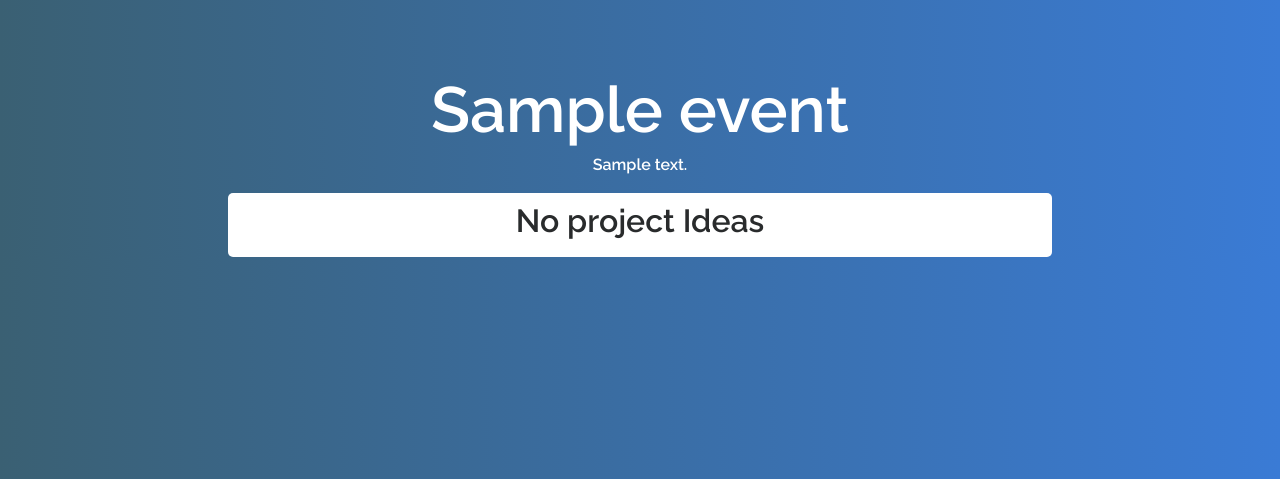
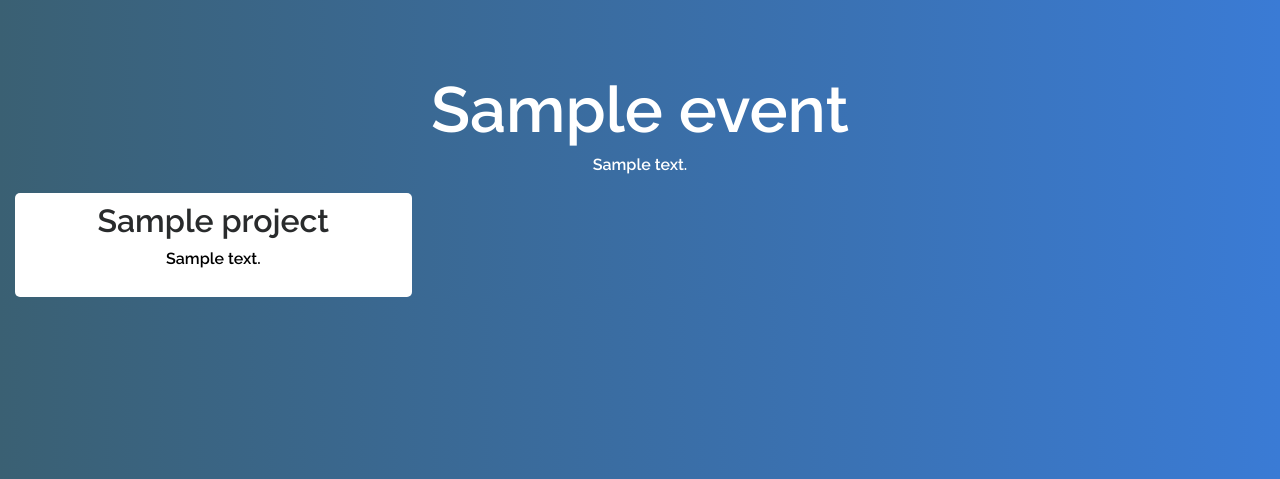
Before and after one commit to NathanFuller/groupatize-us, a Django app: page /mainapp/event/1 in a window 1280 px wide. Shown: the part 54-533 px from the top of the page. Run offline with Django 3.2, Linux system fonts and the light colour scheme; tables that the repository leaves empty hold one stand-in row (values such as "Sample post"); some libraries are stand-ins or nearby versions.

Commit message:
Changed models so events user created are no longer a CSV, same with project associated with an event

```diff
--- a/mainApp/models.py
+++ b/mainApp/models.py
@@ -11,7 +11,6 @@ class User(models.Model):
 	account = models.BooleanField(default=False)
 	password = models.CharField(max_length=260, default="")
 	salt = models.CharField(max_length=70, default="")
-	org_Events = models.CharField(max_length=2000, default="")
 	part_Events = models.CharField(max_length=2000, default="")
 
 	def join_event(self, event_ID):
@@ -52,12 +51,10 @@ class User(models.Model):
 
 	# get all the events the user has created in list form
 	def get_organized_events(self):
-		return self.org_Events.split(",")[1:]
+		return Event.objects.filter(organizer=self)
 
 	def __str__(self):
 		return self.name
-
-
 
 
 
@@ -70,7 +67,6 @@ class Event(models.Model):
 	allow_projects = models.BooleanField(default=True)
 	allow_voting = models.BooleanField(default=True)
 	participants = models.CharField(max_length=2000, default="")
-	project_ideas = models.CharField(max_length=2000, default="")
 	groups = models.CharField(max_length=2000, default="")
 
 	# add participant to CSV
@@ -82,17 +78,22 @@ class Event(models.Model):
 	def get_participants(self):
 		return self.participants.split(",")[1:]
 
+	# remove a participant from the list
+	def remove_participant(self, user):
+		participants = self.get_participants(self).remove(str(user))
+		self.participants = ','.join(participants)
+		self.save()
+
 	# add new project idea to CSV
 	def add_project_idea(self, name, description, user):
 		self.save()
 		project_idea = Project(name=name, description=description, proposer=user, event=self)
 		project_idea.save()
-		self.project_ideas = self.project_ideas + "," + str(project_idea.pk)
-		self.save()
 
 	# get project ideas as list
 	def get_project_ideas(self):
-		return self.project_ideas.split(",")[1:]
+		return Project.objects.filter(event=self)
+
 
 	# make a hash to use as ID
 	def encodeID(num, alphabet="23456789abcdefghijkmnpqrstuvwxyzABCDEFGHJKLMNPQRSTUVWXYZ"):
@@ -105,7 +106,6 @@ class Event(models.Model):
 	        arr.append(alphabet[rem])
 	    arr.reverse()
 	    return ''.join(arr)
-
 
 
 	def __str__(self):
--- a/mainApp/templates/mainApp/event.html
+++ b/mainApp/templates/mainApp/event.html
@@ -146,7 +146,7 @@
 		    	<div class="modal-dialog modal-md" role="dialog">
 		    		<div class="modal-content">
 		    			<div class="modal-body text-center">
-							<form action="#" method="post">
+							<form action="{% url 'edit_project' %}" method="post">
 								{% csrf_token %}
 								<button type="button" class="close" data-dismiss="modal">&times;</button>
 								<h3>Edit Project</h3>
@@ -155,13 +155,15 @@
 								<div class="container-fluid">
 									<div class="row">
 										<div class="col-lg-6">
-											<button type="submit" name="editProject" class="btn btn-primary">Submit Changes</button>
+											<button type="submit" name="submit_type" value="edit" class="btn btn-primary">Submit Changes</button>
 										</div>
 										<div class="col-lg-6">
-											<button type="submit" name="deleteProject" class="btn btn-danger">Delete Project</button>
+											<button type="submit" name="submit_type" value="delete" class="btn btn-danger">Delete Project</button>
 										</div>
 									</div>
 								</div>
+								<input type="hidden" name="projectID" value="{{project.pk}}">
+								<input type="hidden" name="event_id" value="{{event_id}}">
 							</form>
 		    			</div>
 		    		</div>
--- a/mainApp/urls.py
+++ b/mainApp/urls.py
@@ -8,6 +8,7 @@ urlpatterns = [
 	url(r'^signup/', views.create_account, name='create_account'),
 	url(r'^create/createEvent/', views.create_event, name='create_event'),
 	url(r'^create/', views.redir_create_event_page, name='create_event_page'),
+	url(r'^event/editProject', views.edit_project_idea, name='edit_project'),
 	url(r'^event/(?P<event_id>[0-9]+$)', views.event_page, name='event_page'),
 	url(r'^dashboard/', views.dashboard_page, name='dashboard_page')
 ]
--- a/mainApp/views.py
+++ b/mainApp/views.py
@@ -167,14 +167,7 @@ def event_page(request, event_id=None):
 		event = events[0]
 
 		# get the project keys associated with this event
-		project_ideas_keys = event.get_project_ideas()
-
-		# set up an empty list to put the actual project idea objects in
-		project_ideas = []
-
-		# loop through the keys and put the acutal project object in the lsit
-		for key in project_ideas_keys:
-			project_ideas.append(Project.objects.filter(pk=key)[0])
+		project_ideas = event.get_project_ideas()
 
 		# if the user is logged in and they are the creator of the event
 		if request.session.get('user', None) and event.organizer == User.objects.get(pk=request.session['user']):
@@ -184,14 +177,16 @@ def event_page(request, event_id=None):
 						'event_description':event.description,
 						'preffered_size':event.ideal_group_size,
 						'project_ideas': project_ideas,
-						'creator_access':True}
+						'creator_access':True,
+						'event_id': event_id}
 		else:
 			# context info
 			context = {'found_event':True,
 						'event_name':event.name,
 						'event_description':event.description,
 						'preffered_size':event.ideal_group_size,
-						'project_ideas': project_ideas}
+						'project_ideas': project_ideas,
+						'event_id': event_id}
 	else:
 		context = {'found_event':False}
 
@@ -204,11 +199,7 @@ def dashboard_page(request):
 		print "user logged in"
 		user = User.objects.filter(pk=request.session['user'])[0]
 
-		event_keys = user.get_organized_events()
-		event_list = []
-
-		for key in event_keys:
-			event_list.append(Event.objects.filter(pk=key)[0])
+		event_list = user.get_organized_events()
 
 		# context info
 		if len(event_list) > 0:
@@ -222,6 +213,31 @@ def dashboard_page(request):
 	return redirect(index)
 
 
+def edit_project_idea(request):
+	# get post data
+	name = request.POST.get('title', None)
+	description = request.POST.get('description', None)
+	submit_type = request.POST.get('submit_type', None)
+	project_id = request.POST.get('projectID', None)
+	event_id = request.POST.get('event_id', None)
+
+
+
+	# get the project
+	project = Project.objects.get(id=project_id)
+
+	# if they want to delete it then delete it
+	if submit_type == 'delete':
+		project.delete()
+	# else edit it
+	elif submit_type == 'edit':
+		project.name = name
+		project.description = description
+		project.save()
+
+	return redirect('event_page', event_id)
+
+
 
 def encodeID(num, alphabet="23456789abcdefghijkmnpqrstuvwxyzABCDEFGHJKLMNPQRSTUVWXYZ"):
     if num == 0:
```
Also changed, not shown: mainApp/migrations/0009_merge_20180330_1520.py (added).
